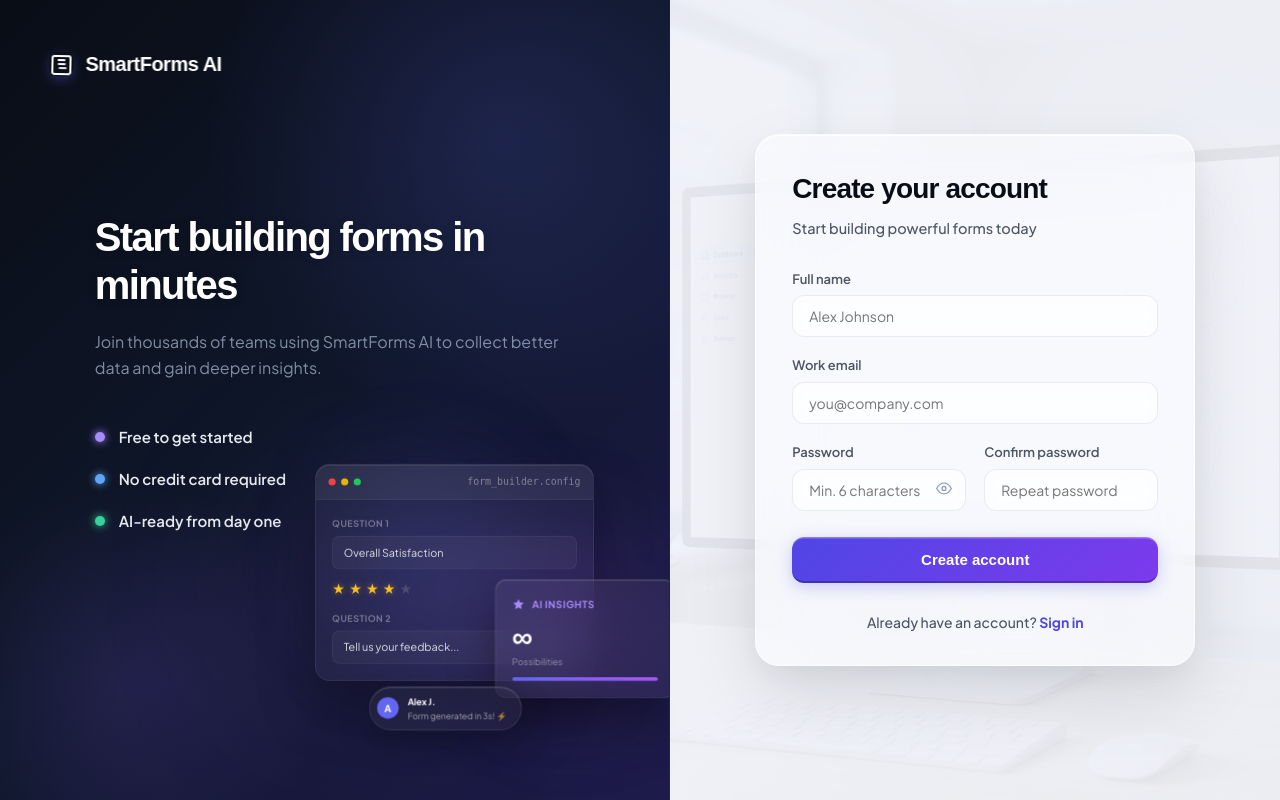
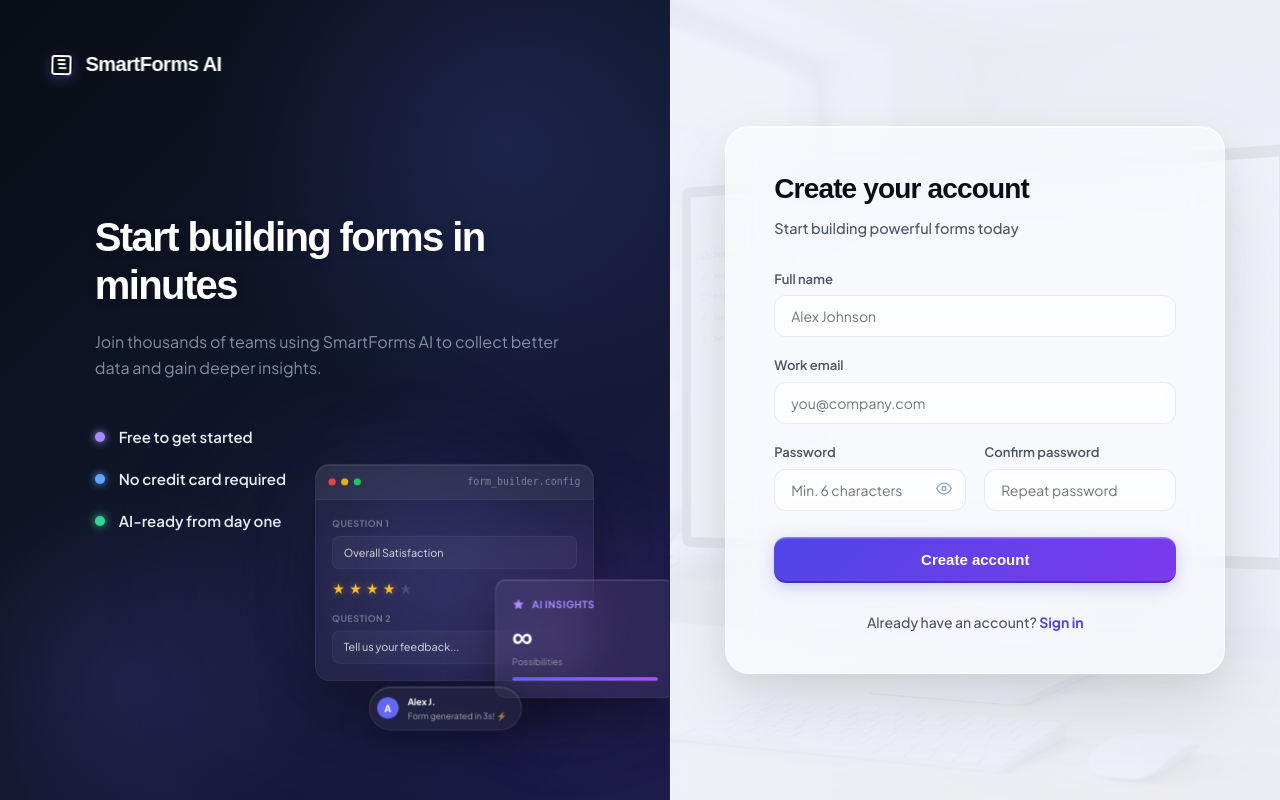
Before and after one commit to nithin-kata/SmartFormsAI, a Flask app: page /register in a window 1280 px wide. Run offline with Flask 3, Linux system fonts and the light colour scheme.

Commit message:
Increase auth container card size for better spacing

```diff
--- a/static/css/auth.css
+++ b/static/css/auth.css
@@ -360,7 +360,7 @@
 
 .auth-form-container {
   width: 100%;
-  max-width: 440px;
+  max-width: 500px;
   background: rgba(255, 255, 255, 0.5);
   border-radius: var(--radius-xl);
   backdrop-filter: blur(28px) saturate(150%);
@@ -370,7 +370,7 @@
               inset 0 1px 0 rgba(255, 255, 255, 0.9),
               inset 0 -1px 0 rgba(255, 255, 255, 0.2);
   border: 1.5px solid rgba(255, 255, 255, 0.45);
-  padding: 32px 36px;
+  padding: 40px 48px;
   transition: all 0.4s cubic-bezier(0.4, 0, 0.2, 1);
   position: relative;
   z-index: 2;
```
